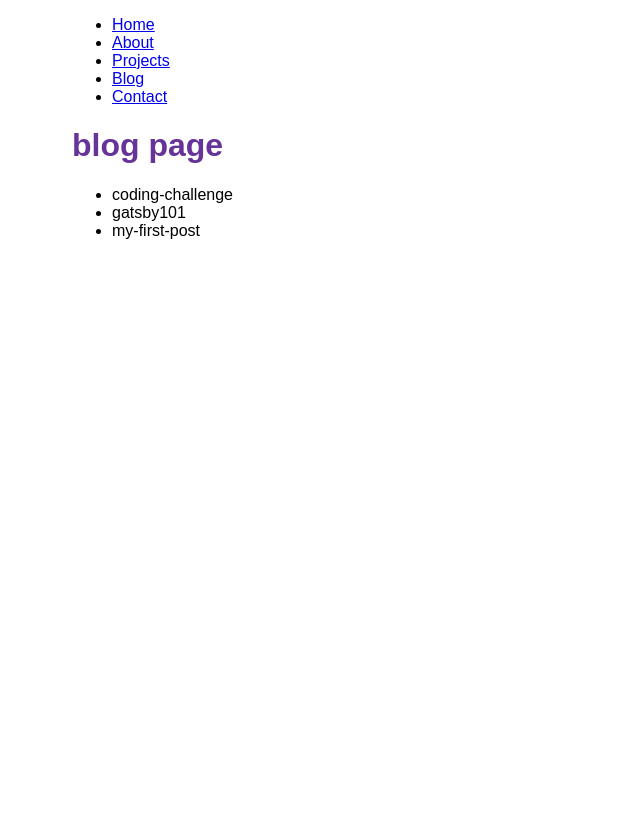
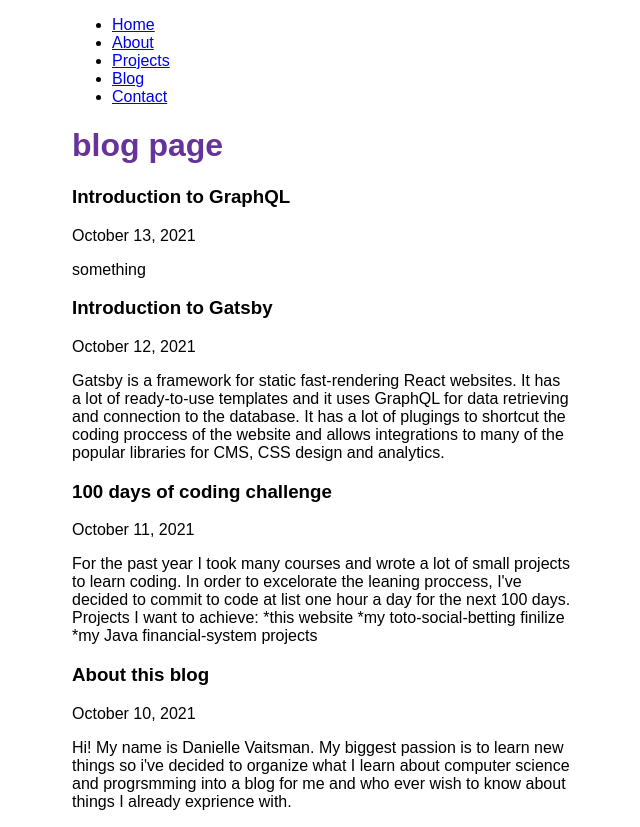
Before and after one commit to dani754/personal-website, a Gatsby site: page /blog in a window 1280 px wide. Shown: the whole page, without its empty margins (318-958 px from the left). Before the commit the page ends 800 px from the top, so only its background shows below. Built offline with nearby package versions, Linux system fonts and the light colour scheme; Gatsby itself is replaced by a stand-in of ours.

Commit message:
MDX content

```diff
--- a/blog/coding-challenge.mdx
+++ b/blog/coding-challenge.mdx
@@ -1,8 +1,7 @@
 ---
-name: "100 days of coding challenge"
+title: "100 days of coding challenge"
 postNumber: "2"
 datePublished: "2021-10-11"
-author: "Danielle Vaitsman"
 ---
 
 For the past year I took many courses and wrote a lot of small projects to learn coding.
--- a/blog/gatsby101.mdx
+++ b/blog/gatsby101.mdx
@@ -1,8 +1,7 @@
 ---
-name: "Introduction to Gatsby"
+title: "Introduction to Gatsby"
 postNumber: "3"
 datePublished: "2021-10-12"
-author: "Danielle Vaitsman"
 ---
 
 Gatsby is a framework for static fast-rendering React websites.
--- /dev/null
+++ b/blog/graphQL101.mdx
@@ -0,0 +1,7 @@
+---
+title: "Introduction to GraphQL"
+postNumber: "4"
+datePublished: "2021-10-13"
+---
+
+something
--- a/blog/my-first-post.mdx
+++ b/blog/my-first-post.mdx
@@ -1,8 +1,7 @@
 ---
-name: "About this blog"
+title: "About this blog"
 postNumber: "1"
 datePublished: "2021-10-10"
-author: "Danielle Vaitsman"
 ---
 
 Hi! My name is Danielle Vaitsman. My biggest passion is to learn new things so i've decided to organize what I learn about computer science and progrsmming into a blog for me and who ever wish to know about things I already exprience with.
--- a/src/pages/blog.js
+++ b/src/pages/blog.js
@@ -1,31 +1,40 @@
 import * as React from 'react';
 import Layout from '../componenets/layout';
 import { graphql } from 'gatsby';
+import { MDXRenderer } from 'gatsby-plugin-mdx';
 
 
 const BlogPage = ({ data }) => {
   return (
     <Layout pageHeading="blog page" >
-      <ul>
         {
-          data.allFile.nodes.map( post => {
+          data.allMdx.nodes.map( post => {
             return (
-              <li key={post.name} >
-                {post.name}
-              </li>
+              <article key={post.id} >
+                <h3>{post.frontmatter.title}</h3>
+                <p>{post.frontmatter.datePublished}</p>
+                <MDXRenderer>
+                  {post.body}
+                </MDXRenderer>
+              </article>
             );
           })
         }
-      </ul>
     </Layout>
   );
 }
 
 export const posts = graphql`
   query {
-    allFile {
+    allMdx(sort: {fields: frontmatter___postNumber, order: DESC}) {
       nodes {
-        name
+        frontmatter {
+          datePublished(formatString: "MMMM DD, YYYY")
+          postNumber
+          title
+        }
+        id
+        body
       }
     }
   }
```
Also changed, not shown: src/images/Free_Sample_By_Wix.jfif (added), 2 other files.
